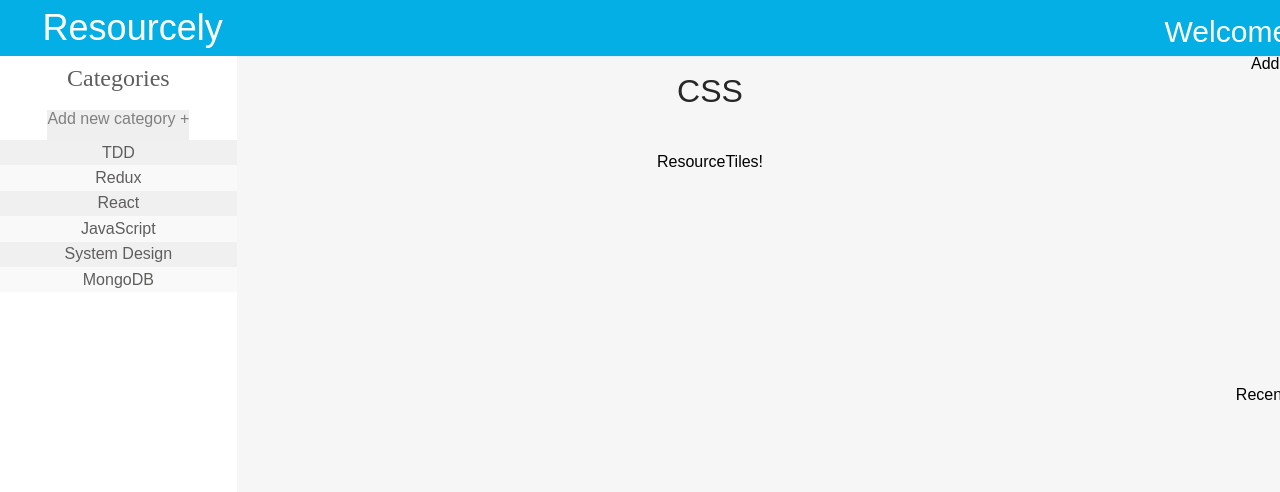
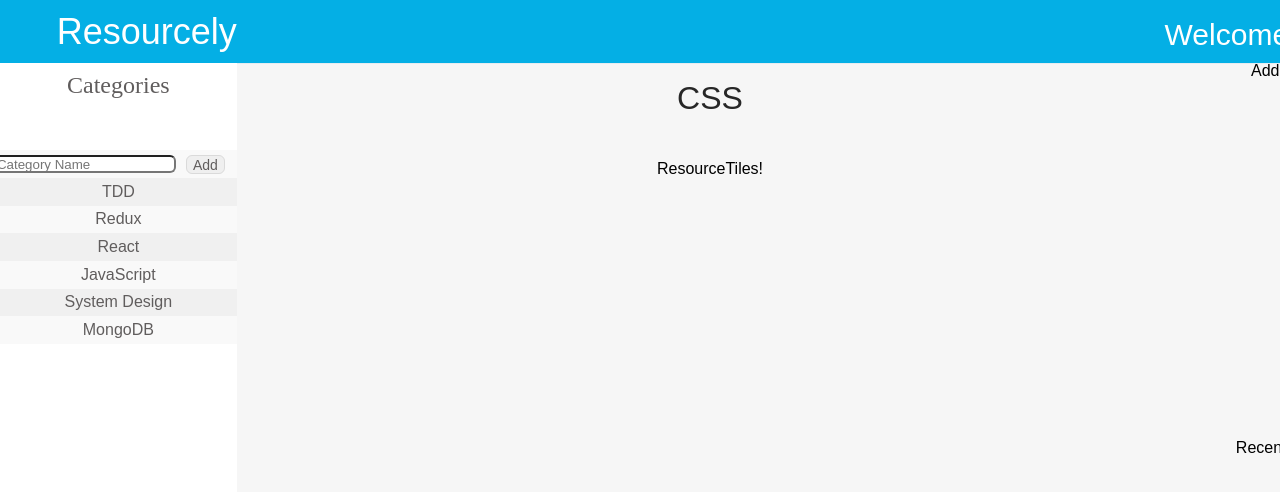
Before and after one commit to EthanHogan/Resourcely, a React (Create React App) app: page / in a window 1280 px wide. Shown: the top 492 px of the page. Built offline with nearby package versions, Linux system fonts and the light colour scheme.

Commit message:
stopping point, in the middle of creating add category functionality

```diff
--- a/componentBoilerplate.js
+++ b/componentBoilerplate.js
@@ -1,9 +1,9 @@
 import React from 'react';
-import './TODO.css';
+import style from './TODO.module.css';
 
 function TODO() {
   return (
-    <div className="TODO">
+    <div className={style.TODO}>
       TODO!
     </div>
   );
--- a/src/App.js
+++ b/src/App.js
@@ -9,7 +9,7 @@ import RecentResources from './components/RecentResources/RecentResources.js';
 function App() {
 
   const [categories, setCategories ] = useState(['CSS', 'TDD', 'Redux', 'React', 'JavaScript', 'System Design', 'MongoDB'])
-
+  let currentCategory = categories[0];
   return (
     <div className={style.App}>
       <div className={style.Head}>
@@ -20,7 +20,7 @@ function App() {
         <Categories categories={categories.slice(1)}/>
       </div>
       <div className={`${style.middle} ${style.container}`}>
-        <h1>{categories[0]}</h1>
+        <h1>{currentCategory}</h1>
         <ResourceTiles />
       </div>
       <div className={`${style.right} ${style.container}`}>
--- a/src/App.module.css
+++ b/src/App.module.css
@@ -4,22 +4,10 @@
   width: 100vw;
   height: 100vh;
   min-width: 1420px;
+  min-height: 900px;
   font-family: Futura, sans-serif;
   font-weight: 400;
 }
-
-
-/* .App-header {
-  background-color: #113f99;
-  min-height: 100vh;
-  display: flex;
-  flex-direction: column;
-  align-items: center;
-  justify-content: center;
-  font-size: calc(10px + 2vmin);
-  color: white;
-} */
-
 
 .Head {
   width: 100%;
@@ -28,7 +16,7 @@
 
 .main.container {
   width: 100%;
-  height: 92%;
+  height: 93%;
   display: grid;
   grid-template-columns: 1fr 4fr 1fr;
 }
--- a/src/components/AddCategory/AddCategory.js
+++ b/src/components/AddCategory/AddCategory.js
@@ -2,7 +2,14 @@ import React from 'react';
 import style from './AddCategory.module.css';
 
 
-function AddCategory() {
+function AddCategory( { toggle }) {
+  if (toggle) {
+    return (
+      <div className={style.empty}>
+
+      </div>
+    );
+  }
   return (
     <div className={style.AddCategory}>
       <button>Add new category +</button>
--- a/src/components/AddCategory/AddCategory.module.css
+++ b/src/components/AddCategory/AddCategory.module.css
@@ -1,5 +1,17 @@
 .AddCategory {
   border: 0px;
+  height: 4%;
+  display: flex;
+  justify-content: center;
+  align-items: center;
+}
+
+.empty {
+  border: 0px;
+  height: 4%;
+  display: flex;
+  justify-content: center;
+  align-items: center;
 }
 
 .AddCategory button {
@@ -17,5 +29,4 @@
               transform 150ms ease;
   -webkit-appearance: none;
   -moz-appearance: none;
-  padding-bottom: 5%;
 }
--- /dev/null
+++ b/src/components/AddCategoryField/AddCategoryField.js
@@ -0,0 +1,16 @@
+import React from 'react';
+import style from './AddCategoryField.module.css';
+
+function AddCategoryField( { toggle } ) {
+
+  if (!toggle) {
+    return (
+      <div className={style.AddCategoryField}>
+        <input type="text" name="addCategory" maxlength="20" placeholder="Category Name"></input>
+        <button type="submit" name="addCategoryButton">Add</button>
+      </div>
+    );
+  }
+}
+
+export default AddCategoryField;
--- /dev/null
+++ b/src/components/AddCategoryField/AddCategoryField.module.css
@@ -0,0 +1,35 @@
+.AddCategoryField {
+  width: 100%;
+  background-color: #f9f9f9;
+  display: flex;
+  flex-flow: row;
+  justify-content: flex-end;
+  align-items: center;
+  height: 3.3%;
+}
+
+input {
+  border-radius: 6px;
+  margin: 0;
+  padding: 0;
+  height: 50%;
+}
+
+.AddCategoryField > button {
+  text-decoration: none;
+  font-size: 1rem;
+  text-align: center;
+  transition: background 250ms ease-in-out,
+              transform 150ms ease;
+  -webkit-appearance: none;
+  -moz-appearance: none;
+  color: #605D5D;
+  cursor: pointer;
+  width: 20%;
+  margin-left: 10px;
+  margin-right: 5%;
+  border: 1px solid rgb(218, 218, 218);
+  border-radius: 6px;
+  height: 70%;
+  font-size: 14px;
+}
--- a/src/components/Categories/Categories.js
+++ b/src/components/Categories/Categories.js
@@ -1,14 +1,18 @@
-import React from 'react';
+import React, { useState } from 'react';
 import style from './Categories.module.css';
 import AddCategory from '../AddCategory/AddCategory.js';
 import Category from '../Category/Category.js';
+import AddCategoryField from '../AddCategoryField/AddCategoryField.js';
 
 function Categories( { categories }) {
+
+  const [addingCategoryToggle, setAddingCategoryToggle] = useState(true);
 
   return (
     <div className={style.Categories}>
       <h2>Categories</h2>
-      <AddCategory />
+      <AddCategory toggle={addingCategoryToggle}/>
+      {addingCategoryToggle ? (<AddCategoryField />) : (<div></div>)}
       {categories.map((category, index) => {
         if (index % 2 === 0) {
           return <Category key={category} category={category} styleType={1}/>
--- a/src/components/Category/Category.js
+++ b/src/components/Category/Category.js
@@ -4,17 +4,12 @@ import style from './Category.module.css';
 function Category( { category, styleType } ) {
 
   if (styleType === 1) {
-    console.log('something')
     return (
-      <div className={`${style.Category} ${style.style1}`}>
-        <h3>{category}</h3>
-      </div>
+      <button className={`${style.Category} ${style.style1}`}>{category}</button>
     );
   } else {
     return (
-      <div className={`${style.Category} ${style.style2}`}>
-        <h3>{category}</h3>
-      </div>
+      <button className={`${style.Category} ${style.style2}`}>{category}</button>
     );
   }
 }
--- a/src/components/Category/Category.module.css
+++ b/src/components/Category/Category.module.css
@@ -1,6 +1,18 @@
-.Category {
+button.Category {
+  width: 100%;
+  border: none;
+  margin: 0;
+  text-decoration: none;
+  font-size: 1rem;
+  text-align: center;
+  transition: background 250ms ease-in-out,
+              transform 150ms ease;
+  -webkit-appearance: none;
+  -moz-appearance: none;
   padding: 2% 0%;
-  color: #605D5D
+  color: #605D5D;
+  cursor: pointer;
+  height: 3.3%;
 }
 
 .style1 {
--- a/src/components/Header/Header.module.css
+++ b/src/components/Header/Header.module.css
@@ -10,12 +10,12 @@
 .Header h1 {
   color: #ffffff;
   font-size: 36px;
-  padding-left: 3%;
+  margin-left: 4%;
 }
 
 .Header h2 {
   color: #ffffff;
-  padding-right: 3%;
-  padding-top: 0.5%;
+  margin-top: 0.5%;
+  margin-right: 3%;
   font-size: 30px;
 }
```
Also changed, not shown: 1 other file (tests, documents, lock files or other folders).
